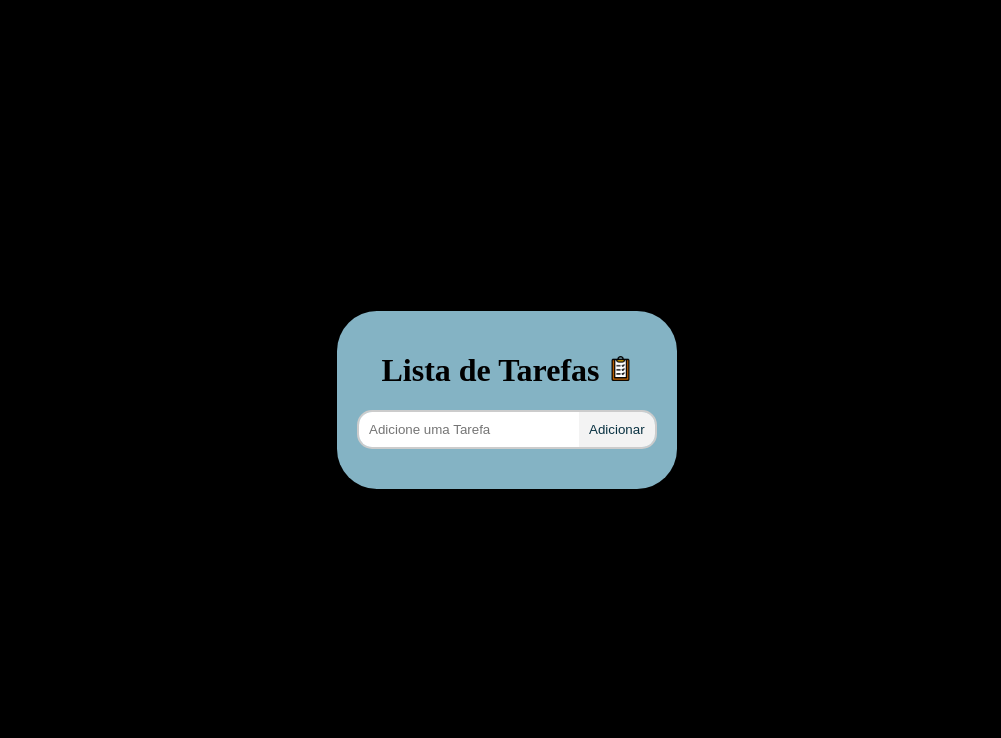
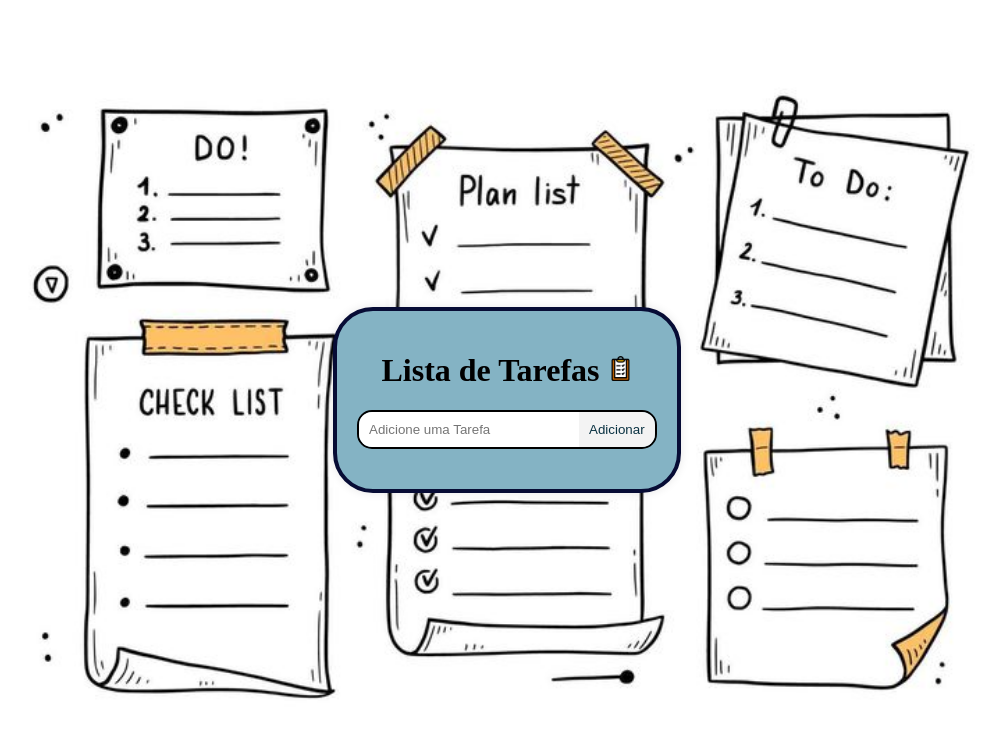
Before and after one commit to Yagobfe01/Lista-de-Tarefas, a plain HTML site: page index.html in a window 1280 px wide. Shown: the whole page, without its empty margins (133-1134 px from the left). Drawn offline with Linux system fonts and the light colour scheme.

Commit message:
commit de fundo mais pequenas alteraçoes

```diff
--- a/style.css
+++ b/style.css
@@ -1,21 +1,18 @@
-/* html{
-    background-image: url(icon.jpg);
+html{
+    background-image: url(fundo.jpg);
     background-repeat: no-repeat;
     background-size: 80%;
     background-position: center;
-} */
- html{
+}
+ /* html{
     background-color: black;
- }
+ } */
 html, body {
     height: 100%;
     margin: 0;
     display: flex;
     justify-content: center; /* Centraliza horizontalmente */
     align-items: center; /* Centraliza verticalmente */
-}
-body .checks{
-    justify-content: left;
 }
 
 .caixa {
@@ -26,6 +23,7 @@ body .checks{
     box-shadow: 0px 0px 10px rgba(0, 0, 0, 0.1);
     text-align: center;
     border-radius: 40px;
+    border: 4px solid rgb(7, 12, 53);
 }
 
 .iconelista{
@@ -37,7 +35,7 @@ body .checks{
     display: flex;
     align-items: center;
     width: fit-content; /* Ajusta ao conteúdo */
-    border: 2px solid #ccc;
+    border: 2px solid #000000;
     border-radius: 15px;
     overflow: hidden; /* Garante que nada saia do contorno */
 }
```
Also changed, not shown: fundo.jpg (added).
